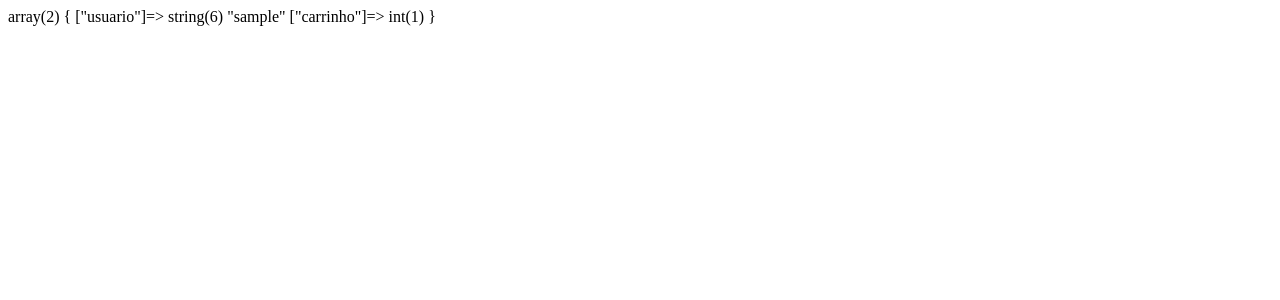
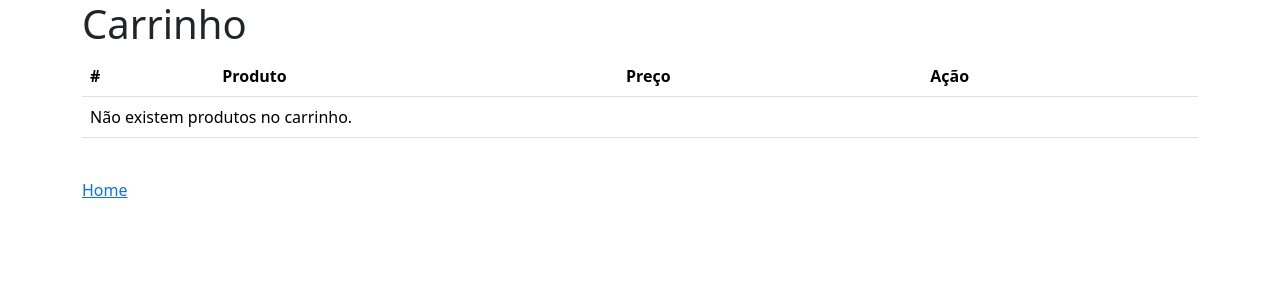
Before and after one commit to RoniePetersonDF2/2024-01-LV-II, a PHP site: page /cart.php in a window 1280 px wide. Shown: the top 300 px of the page. Run offline with PHP 8.4, Linux system fonts and the light colour scheme; the visitor is signed in with stand-in values (Sample User, id 1).

Commit message:
Update cart.php

```diff
--- a/etc_2024_LV_II/21/cart.php
+++ b/etc_2024_LV_II/21/cart.php
@@ -1,18 +1,50 @@
 <?php
 session_start();
-var_dump($_SESSION); exit;
 if (!isset($_SESSION["usuario"])) {
     header('Location: index.php?message=Carrinho vazio');
     exit;
 }
 
-$cart = $_SESSION["carrinho"]['']
+$carrinho = $_SESSION['usuario']['carrinho'] ?? [];
+$count = 0;
 ?>
 <?php include 'inc/header.php'; ?>
 
 <main class="container">
     <h1>Carrinho</h1>
 
+    <table class="table table-stripped">
+        <thead>
+            <tr>
+                <th>#</th>
+                <th>Produto</th>
+                <th>Preço</th>
+                <th>Ação</th>
+            </tr>
+        </thead>
+        <tbody>
+            <?php if (count($carrinho) > 0) : ?>
+                <?php foreach ($carrinho as $item) : $count++; ?>
+                    <tr>
+                        <td><?= $count; ?></td>
+                        <td><?= $item['nome']; ?></td>
+                        <td><?= $item['preco']; ?></td>
+                        <td>
+                            <a class="btn btn-success" href="cart-remove.php?id=<?=$item['id'];?>">Remover</a>
+                        </td>
+                    </tr>
+                <?php endforeach; ?>
+            <?php else : ?>
+                <tr>
+                    <td colspan="4">Não existem produtos no carrinho.</td>
+                </tr>
+            <?php endif; ?>
+        </tbody>
+    </table>
+
+    <br>
+
+    <a href="index.php">Home</a>
 </main>
 
 <?php include 'inc/footer.php'; ?>
```
